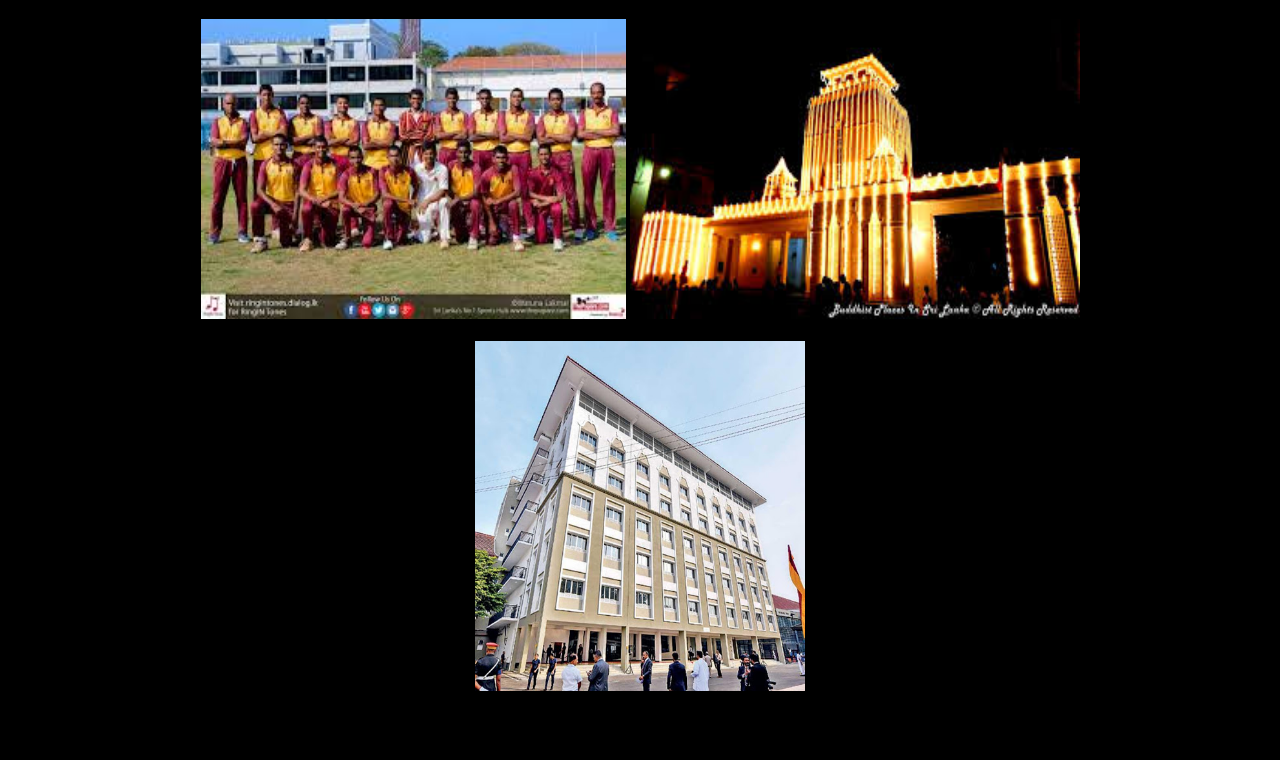
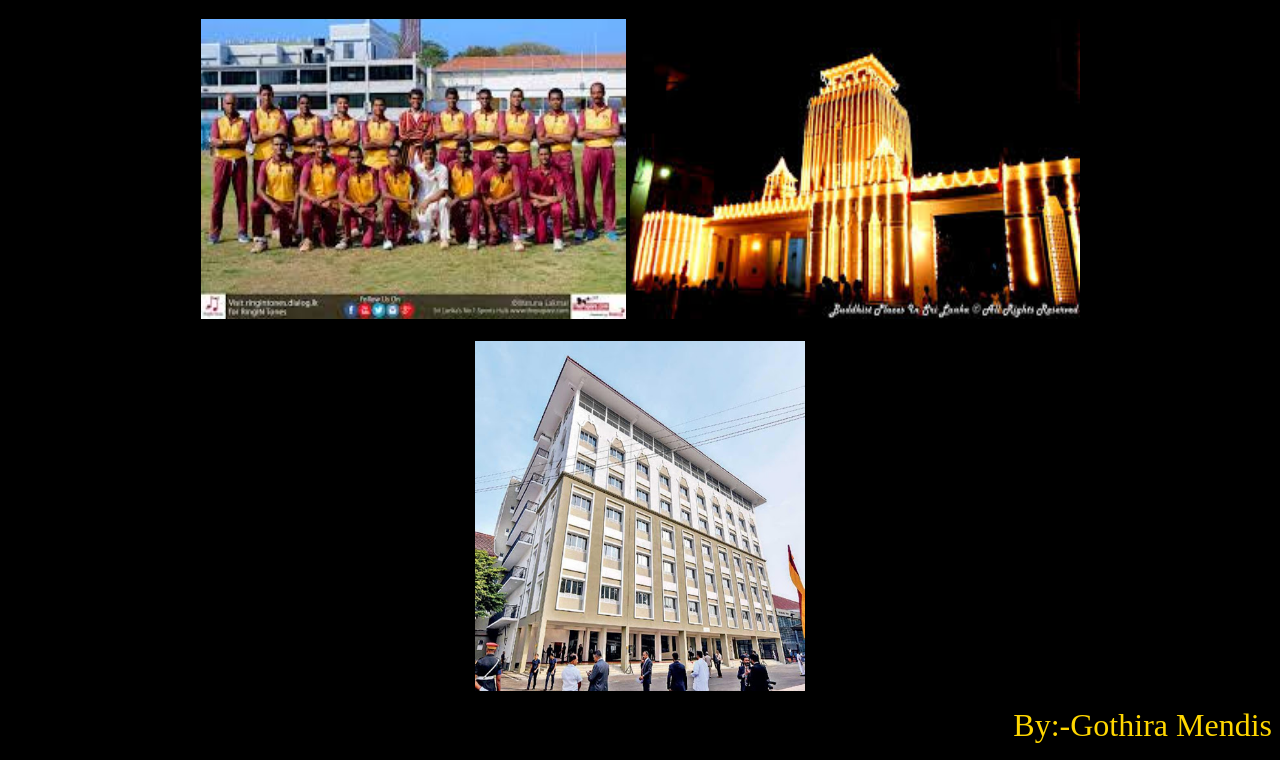
Before and after one commit to gothira/Ananda-College, a plain HTML site: page index.html in a window 1280 px wide. Shown: the part 2316-3076 px from the top of the page. Before the commit the page ends 3015 px from the top, so only its background shows below. Drawn offline with Linux system fonts and the light colour scheme.

Commit message:
Update index.html

```diff
--- a/index.html
+++ b/index.html
@@ -76,5 +76,6 @@
 <center>
 <img src="img\6.jpg" height="350" width="330">
 </center>
+ <p align="right"><font face="ANURATI" COLOR="GOLD" size="6">By:-Gothira Mendis</font</p>
 </body>
 </html>
```
